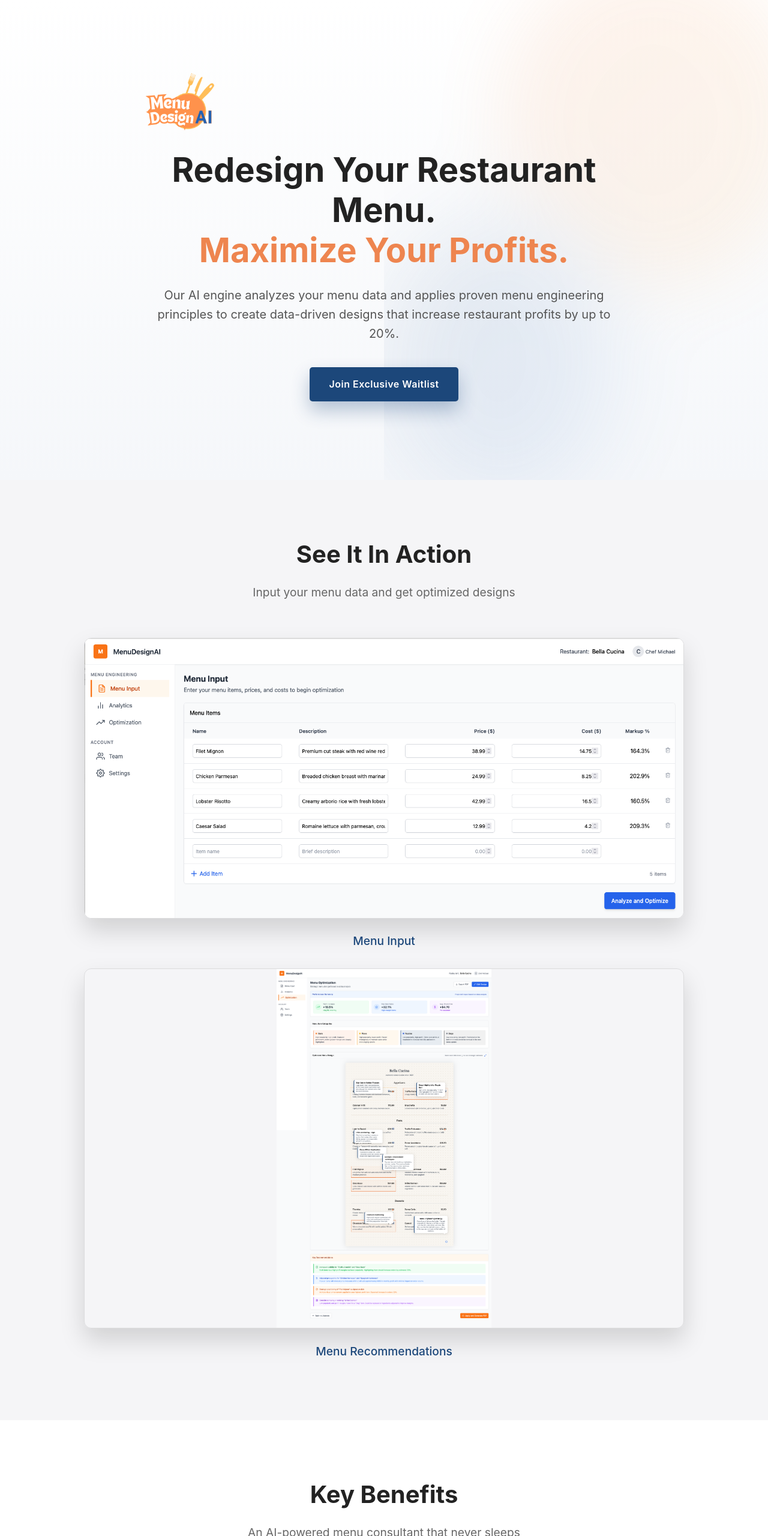
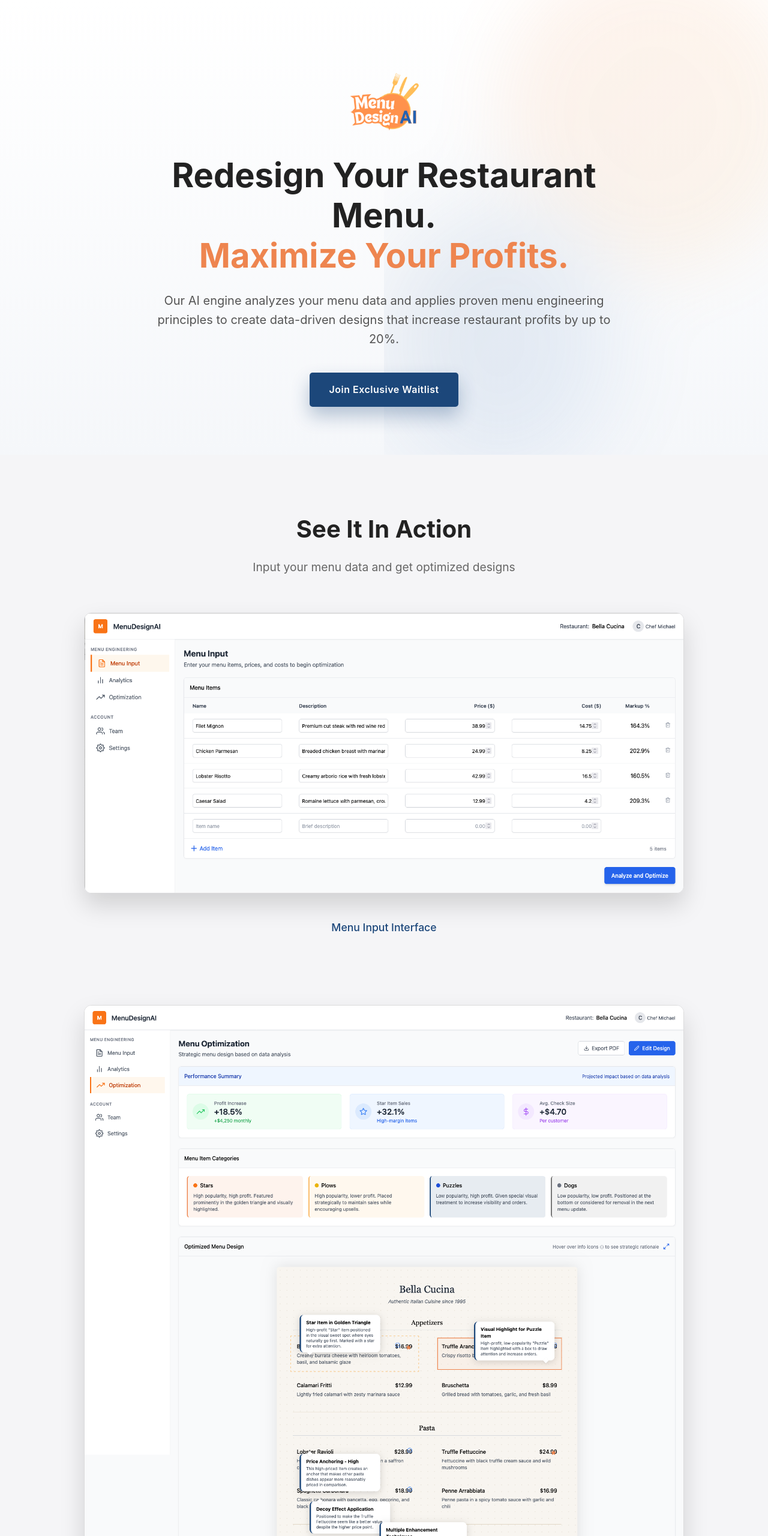
Before and after one commit to qimachine/menudesignai-landing, a plain HTML site: page index.html in a window 1280 px wide. Shown: the top 2560 px of the page at 60% size. Drawn offline with nearby package versions, Linux system fonts and the light colour scheme.

Commit message:
ready to publish

```diff
--- a/index.html
+++ b/index.html
@@ -30,11 +30,11 @@
             <div class="screenshots-container">
                 <div class="screenshot-wrapper" data-aos="fade-up" data-aos-delay="200">
                     <img src="./images/screenshots/menu-input.png" alt="Menu Input Interface" class="screenshot-image">
-                    <div class="screenshot-caption">Menu Input</div>
+                    <div class="screenshot-caption">Menu Input Interface</div>
                 </div>
                 <div class="screenshot-wrapper" data-aos="fade-up" data-aos-delay="300">
                     <img src="./images/screenshots/menu-output.png" alt="Menu Optimization Results" class="screenshot-image screenshot-large">
-                    <div class="screenshot-caption">Menu Recommendations</div>
+                    <div class="screenshot-caption">Menu Analysis and Recommendations</div>
                 </div>
             </div>
         </div>
@@ -163,14 +163,14 @@
         </div>
     </section>
 
-    <section class="section dashboard-preview">
+    <!-- <section class="section dashboard-preview">
         <div class="container">
             <h2 class="section-title" data-aos="fade-up">See It In Action</h2>
             <p class="section-subtitle" data-aos="fade-up" data-aos-delay="100">Powerful analytics and intuitive design in one platform</p>
 
             <img src="/api/placeholder/1000/600" alt="MenuDesignAI Dashboard Preview" class="dashboard-image" data-aos="fade-up" data-aos-delay="200">
         </div>
-    </section>
+    </section> -->
 
     <section id="waitlist" class="section waitlist">
         <div class="waitlist-pattern"></div>
--- a/styles.css
+++ b/styles.css
@@ -35,7 +35,7 @@
 }
 
 .hero {
-  min-height: 100vh;
+  /* min-height: 100vh; */
   padding: 120px 0 80px;
   position: relative;
   overflow: hidden;
@@ -66,7 +66,7 @@
   display: flex;
   flex-direction: column;
   align-items: center;
-  gap: 30px;
+  gap: 90px;
   max-width: 1000px;
   margin: 0 auto;
 }
@@ -88,7 +88,7 @@
 .screenshot-large {
   height: auto;
   /* This will make it twice as tall proportionally */
-  max-height: 600px;
+  max-height: 1700px;
   object-fit: contain;
 }
 
@@ -99,16 +99,20 @@
 
 .screenshot-caption {
   text-align: center;
-  font-size: 1.2rem;
-  margin-top: 15px;
+  font-size: 1.1rem;
+  margin-top: 35px;
+  margin-bottom: 25px;
   color: var(--blue-accent);
   font-weight: 500;
 }
 
 .logo {
   height: 100px;
-  margin-bottom: 30px;
+  margin-bottom: 39px;
   display: block;
+  text-align: center;
+  margin-left: auto;
+  margin-right: auto;
 }
 
 .hero h1 {
@@ -419,7 +423,7 @@
 }
 
 /* Dashboard Preview */
-.dashboard-preview {
+/* .dashboard-preview {
   background-color: var(--gray-light);
   overflow: hidden;
   position: relative;
@@ -437,7 +441,7 @@
 
 .dashboard-image:hover {
   transform: perspective(1000px) rotateX(0);
-}
+} */
 
 /* Waitlist Section */
 .waitlist {
@@ -515,6 +519,7 @@
   text-align: center;
   font-size: 0.9rem;
   opacity: 0.6;
+  margin-bottom: 4rem;
 }
 
 @media (max-width: 1024px) {
```
